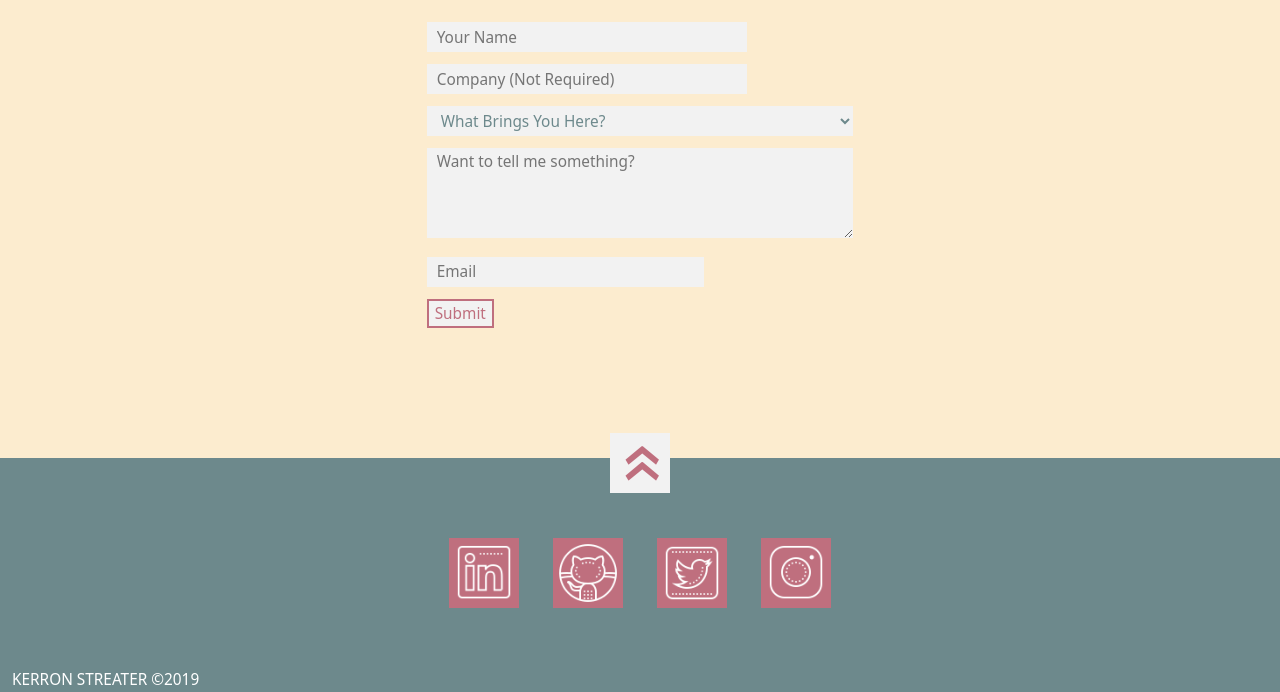
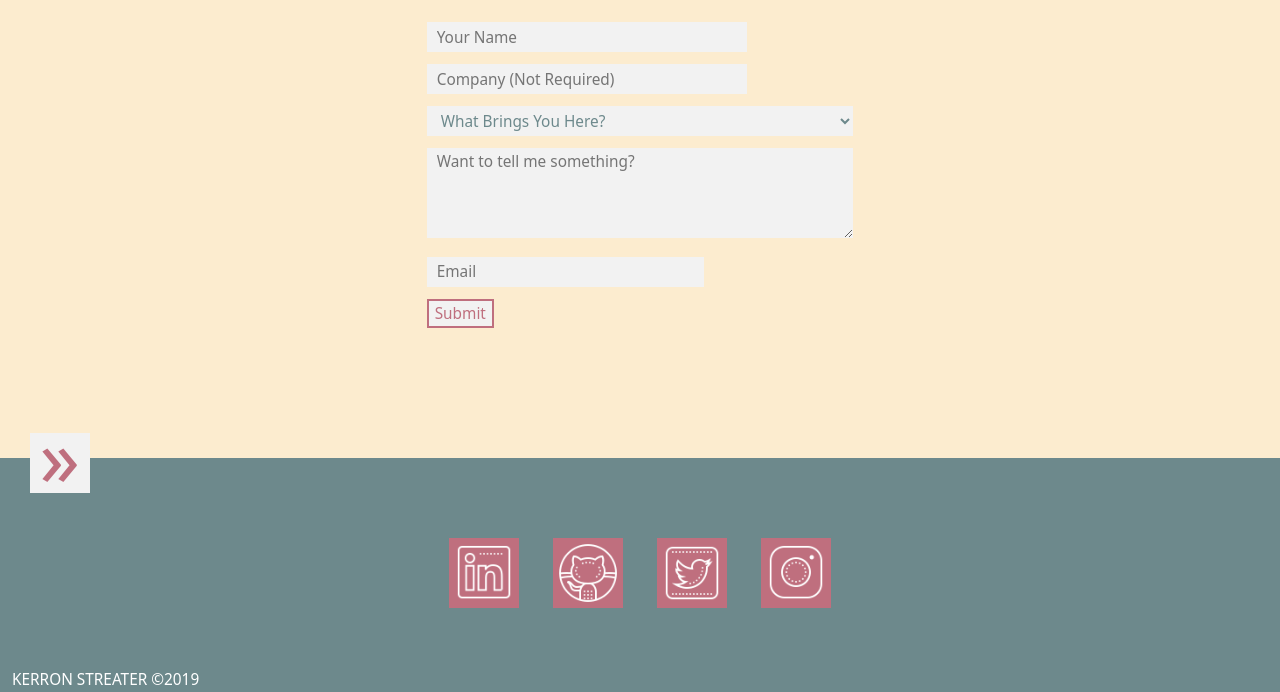
Before and after one commit to Unseenmonument/Porfolio_website, a Rails app: page / in a window 1280 px wide. Shown: the part 3297-3989 px from the top of the page. Run offline with Rails 7, Linux system fonts and the light colour scheme; data that the repository does not hold is empty; style sheets or scripts are compiled from the project's sources; some libraries are stand-ins or nearby versions.

Commit message:
horoku to displaying, double delta giving me a headache still

```diff
--- a/app/assets/javascripts/application.js
+++ b/app/assets/javascripts/application.js
@@ -522,7 +522,7 @@ function myfunction() {
 //				var bro.include
 //				var bro = bro.toString;
 
-/*	I was extremely tired and wrote lots of stupid code, here's a sample
+/*	I was extremely tired and wrote lots of stupid code, here's a sample:
 				var a = "a"; var aa = "A";
 				var b = "b"; var bb = "B";
 				var c = "c"; var cc = "C";
--- a/app/assets/stylesheets/application.scss
+++ b/app/assets/stylesheets/application.scss
@@ -1119,12 +1119,17 @@
 	transition: 0.3s;
 	-webkit-transition: 0.3s;
 
-	transform: translateY(-25px);
-	-webkit-transform: translateY(-25px);
-	-ms-transform: translateY(-25px);
+//	transform: translateY(-25px);
+//	-webkit-transform: translateY(-25px);
+//	-ms-transform: translateY(-25px);
 
-	margin-left: auto;
-	margin-right: auto;
+	transform: translate(50%, -25px) rotate(90deg);
+	-webkit-transform: translate(50%, -25px) rotate(90deg);
+	-ms-transform: translate(50%, -25px) rotate(90deg);
+
+
+//	margin-left: auto;
+//	margin-right: auto;
 	cursor: pointer;
 //	align-content: center;
 }
```
